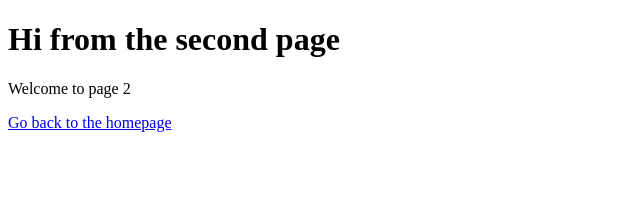
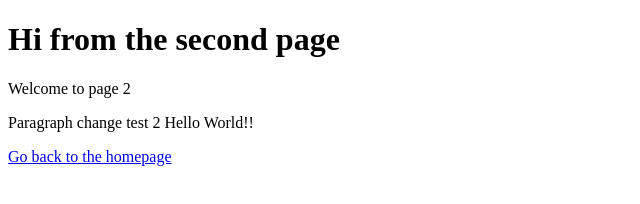
Before and after one commit to lallhar/finalgtsby, a Gatsby site: page /page-2 in a window 1280 px wide. Shown: the whole page, without its empty margins (0-640 px from the left). Built offline with nearby package versions, Linux system fonts and the light colour scheme; Gatsby itself is replaced by a stand-in of ours.

Commit message:
Update page-2.js

```diff
--- a/src/pages/page-2.js
+++ b/src/pages/page-2.js
@@ -5,6 +5,7 @@ const SecondPage = () => (
   <div>
     <h1>Hi from the second page</h1>
     <p>Welcome to page 2</p>
+  <p> Paragraph change test 2 Hello World!! </p>
     <Link to="/">Go back to the homepage</Link>
   </div>
 )
```
